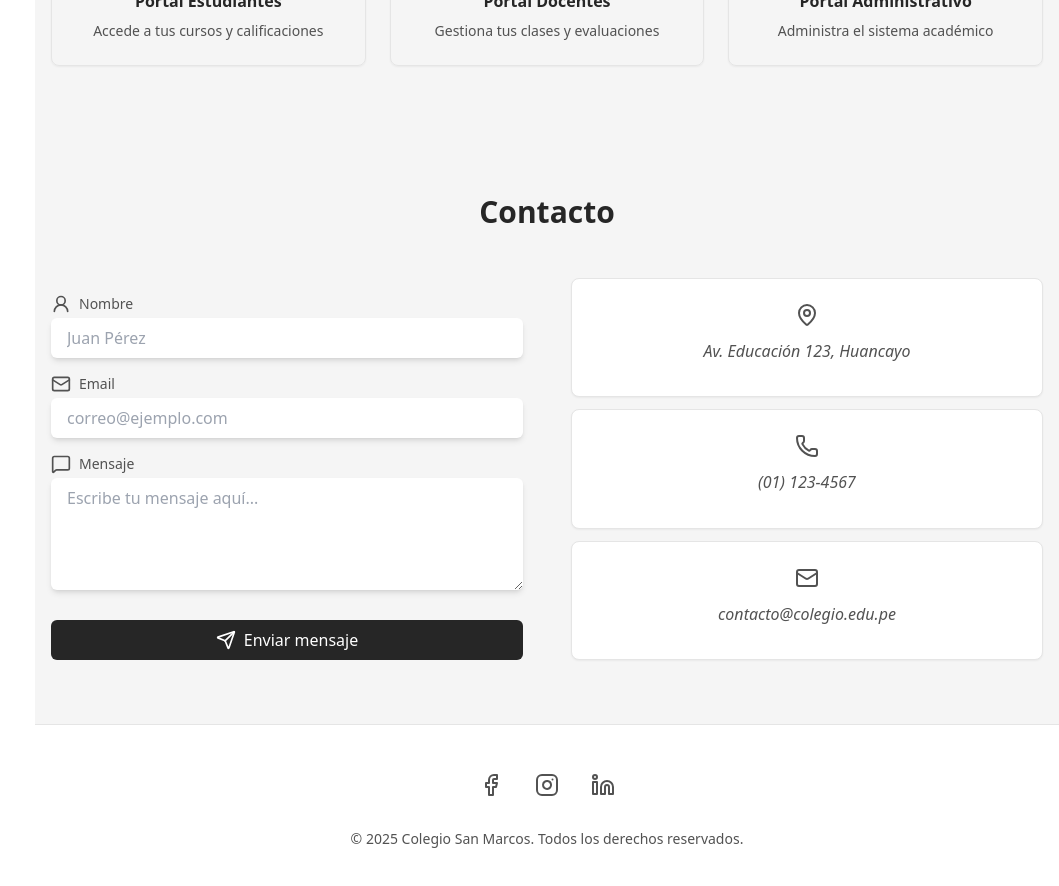
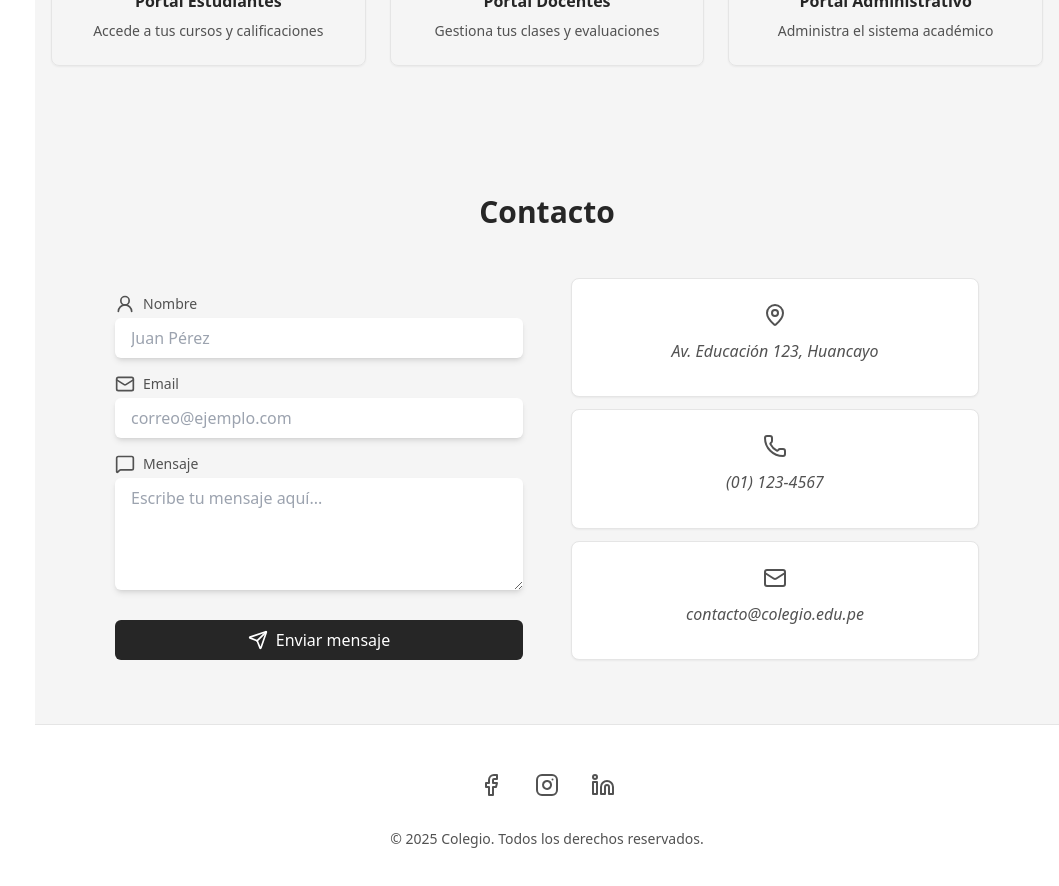
Before and after one commit to IvanGabrielYarupaitanRivera/SistemaDeGestionAcademica, a SvelteKit app: page / in a window 1280 px wide. Shown: the part 1900-2786 px from the top of the page, without its empty margins (221-1280 px from the left). Built offline with nearby package versions, Linux system fonts and the light colour scheme; no server answers.

Commit message:
Mejorar la estructura y accesibilidad del diseño de la página principal con comentarios descriptivos en las secciones

```diff
--- a/src/routes/+page.svelte
+++ b/src/routes/+page.svelte
@@ -21,13 +21,17 @@
 	} from 'lucide-svelte';
 </script>
 
+<!-- Header: Navegación principal fija -->
 <header class="sticky top-0 z-30 bg-white shadow-md">
+	<!-- Nav: Contenedor de navegación responsiva -->
 	<nav class="mx-auto flex max-w-7xl items-center justify-between p-4">
+		<!-- Logo y nombre del colegio -->
 		<a href="/" class="flex items-center gap-4">
 			<img src="/logo/logo-colegio.webp" alt="Logo Colegio" class="h-12 w-12" />
 			<span class="text-lg font-bold text-neutral-800">Colegio</span>
 		</a>
 
+		<!-- Lista de navegación - se oculta en móviles -->
 		<ul class="hidden items-center gap-8 md:flex">
 			<li>
 				<a
@@ -69,7 +73,7 @@
 	</nav>
 </header>
 
-<!-- Hero Section -->
+<!-- Hero Section: Banner principal con gradiente y CTA -->
 <section
 	id="inicio"
 	class="relative overflow-hidden bg-gradient-to-b from-amber-100 via-neutral-100 to-neutral-100 py-20 text-center md:py-32"
@@ -82,9 +86,11 @@
 		>
 			Colegio
 		</h1>
+
 		<p class="mx-auto mt-8 max-w-2xl text-lg text-neutral-600 md:text-xl">
 			Formando líderes del mañana con excelencia académica e innovación educativa
 		</p>
+
 		<a
 			href="/ingresar"
 			class="group mt-10 inline-flex items-center gap-2 rounded-lg bg-neutral-800 px-6 py-3 text-white transition-all duration-200 hover:bg-neutral-700"
@@ -95,7 +101,7 @@
 </section>
 
 <main class="mx-auto max-w-7xl px-4">
-	<!-- Nosotros Section -->
+	<!-- Sección Nosotros: Grid de 3 columnas con misión, visión y valores -->
 	<section id="nosotros" class="py-16" aria-labelledby="about-title">
 		<h2 id="about-title" class="text-center text-3xl font-bold text-neutral-800">
 			Nuestra Institución
@@ -137,11 +143,12 @@
 		</div>
 	</section>
 
-	<!-- Noticias Section -->
+	<!-- Sección Noticias: Grid responsivo de cards con imágenes -->
 	<section id="noticias" class="py-16" aria-labelledby="news-title">
 		<h2 id="news-title" class="text-center text-3xl font-bold text-neutral-800">
 			Últimas Noticias
 		</h2>
+		<!-- Grid de artículos con diferente número de columnas según viewport -->
 		<div class="mt-12 grid gap-8 md:grid-cols-2 lg:grid-cols-3">
 			<article
 				class="group rounded-lg border border-neutral-200 p-6 shadow-sm transition-all duration-200 hover:border-neutral-300 hover:shadow-md"
@@ -196,11 +203,12 @@
 		</div>
 	</section>
 
-	<!-- Accesos Section -->
+	<!-- Sección Accesos: Portales de usuario con iconos y descripciones -->
 	<section id="accesos" class="py-16" aria-labelledby="access-title">
 		<h2 id="access-title" class="text-center text-3xl font-bold text-neutral-800">
 			Accesos Rápidos
 		</h2>
+		<!-- Grid responsivo de enlaces con hover effects -->
 		<nav class="mt-12">
 			<ul class="grid gap-6 sm:grid-cols-1 md:grid-cols-3">
 				<li>
@@ -243,10 +251,11 @@
 		</nav>
 	</section>
 
-	<!-- Contacto Section -->
-	<section id="contacto" class="py-16" aria-labelledby="contact-title">
+	<!-- Sección Contacto: Formulario y cards de información -->
+	<section id="contacto" class="mx-16 py-16" aria-labelledby="contact-title">
 		<h2 id="contact-title" class="text-center text-3xl font-bold text-neutral-800">Contacto</h2>
 		<div class="mt-12 grid gap-12 md:grid-cols-2">
+			<!-- Formulario de contacto con iconos -->
 			<form method="POST" action="?/contact" class="space-y-6">
 				<fieldset class="space-y-4">
 					<legend class="sr-only">Formulario de contacto</legend>
@@ -303,6 +312,7 @@
 				</button>
 			</form>
 
+			<!-- Cards de información de contacto con hover effects -->
 			<section class=" grid gap-3" aria-label="Información de contacto">
 				<address
 					class="flex flex-col items-center gap-3 rounded-lg border border-neutral-200 bg-white p-6 text-neutral-600 shadow-sm transition-shadow duration-200 hover:shadow-md"
@@ -338,6 +348,7 @@
 	</section>
 </main>
 
+<!-- Footer: Links sociales y copyright -->
 <footer class="border-t border-neutral-200 bg-white">
 	<div class="mx-auto max-w-7xl px-4 py-12">
 		<nav aria-label="Redes sociales" class="mb-8">
@@ -372,7 +383,7 @@
 			</ul>
 		</nav>
 		<p class="text-center text-sm text-neutral-600">
-			© {new Date().getFullYear()} Colegio San Marcos. Todos los derechos reservados.
+			© {new Date().getFullYear()} Colegio. Todos los derechos reservados.
 		</p>
 	</div>
 </footer>
```
